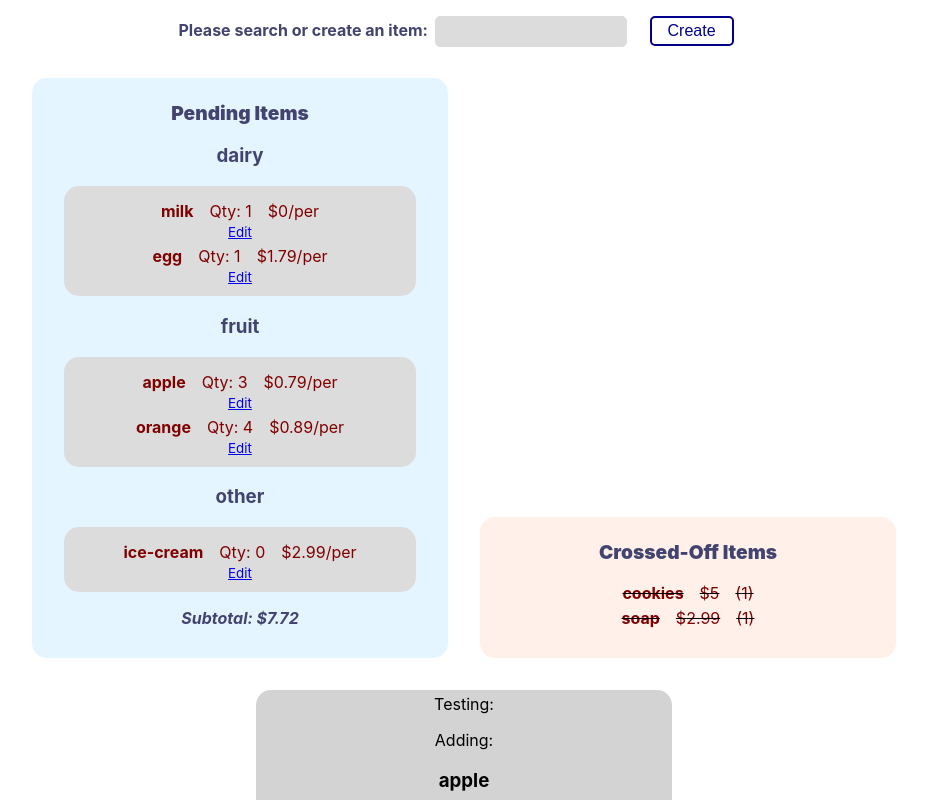
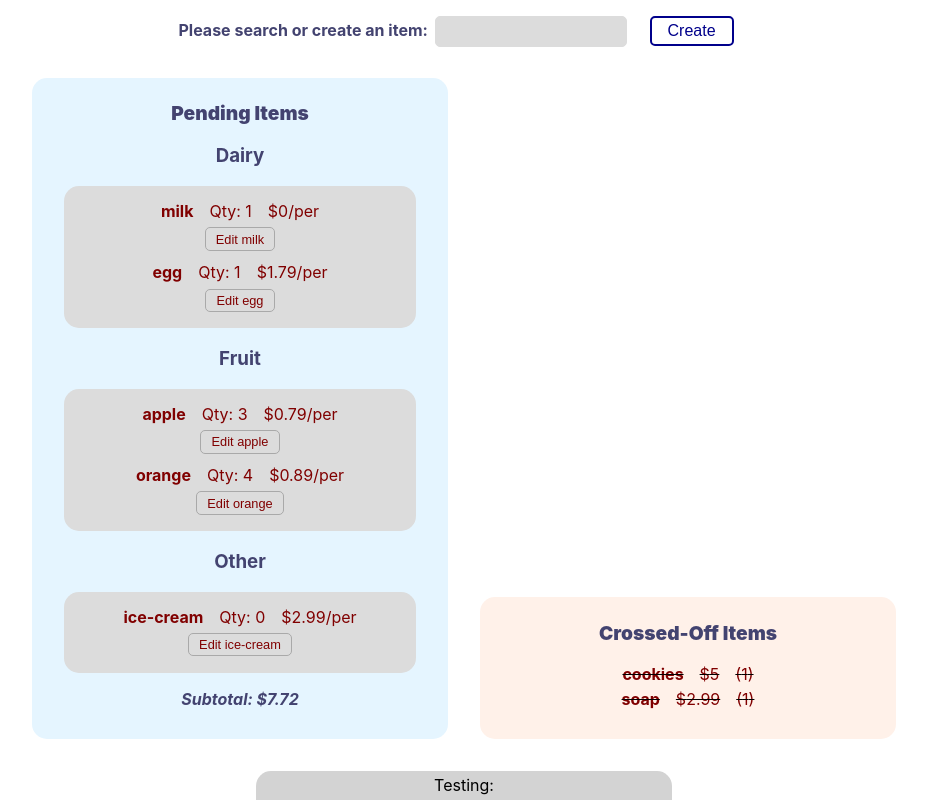
Before and after one commit to geeeedev/opstx-shopping-list-app, a React (Create React App) app: page / in a window 1280 px wide. Shown: the top 800 px of the page, without its empty margins (176-1103 px from the left). Built offline with nearby package versions, Linux system fonts and the light colour scheme.

Commit message:
edit link - cleaned up as Button title case - added for catg/item name default value - cleaned up catg/price

```diff
--- a/src/components/ShoppingList.js
+++ b/src/components/ShoppingList.js
@@ -16,7 +16,7 @@ import {
   EachItem,
   EachItemName,
   ItemInCategory,
-  A,
+  EditButton,
 } from "./StyledCSS";
 import EditItem from "./EditItem";
 
@@ -93,9 +93,9 @@ import EditItem from "./EditItem";
 
 const ShoppingList = () => {
   const [itemName, setItemName] = useState("");
-  const [category, setCategory] = useState("");
+  const [category, setCategory] = useState("Uncategorized");
   const [price, setPrice] = useState(0);
-  const [quantity, setQuantity] = useState(0);
+  const [quantity, setQuantity] = useState(1);
   const [isCrossedOff, setIsCrossedOff] = useState(false);
 
   const initList = [
@@ -154,11 +154,20 @@ const ShoppingList = () => {
   const [editActive, setEditActive] = useState(false);
   const [itemToEdit, setItemToEdit] = useState(null);
 
+  const toTitleCase = (str) => {
+    str = str.toLowerCase()
+        .split(" ")
+        .map((eaWord) => eaWord[0].toUpperCase() + eaWord.slice(1))
+        .join(" ");
+
+    return str;
+  };
+
   const handleAddNew = (e) => {
     e.preventDefault();
 
     const newItem = {
-      itemName: itemName,
+      itemName: toTitleCase(itemName),
       category,
       price,
       quantity,
@@ -226,10 +235,10 @@ const ShoppingList = () => {
   const categoriedDisplayList = displayList
     .filter((item) => item.isCrossedOff === false)
     .reduce((catObj, item) => {
-      if (!catObj.hasOwnProperty(item.category)) {
-        catObj[item.category] = [];
+      if (!catObj.hasOwnProperty(toTitleCase(item.category))) {
+        catObj[toTitleCase(item.category)] = [];
       }
-      catObj[item.category].push(item);
+      catObj[toTitleCase(item.category)].push(item);
       return catObj;
     }, {});
 
@@ -284,9 +293,9 @@ const ShoppingList = () => {
                             </EachItem>
                             <EachItem>${item.price ? item.price : "0"}/per</EachItem>
                           </PendingItem>
-                          <A href="#" onClick={(e) => handleEditing(e, item)}>
-                            Edit
-                          </A>
+                          <EditButton onClick={(e) => handleEditing(e, item)}>
+                            Edit {item.itemName}
+                          </EditButton>
                         </>
                       )
                     }
@@ -316,7 +325,7 @@ const ShoppingList = () => {
                 ? 1
                 : -1
             )
-            // sorted by category and then itemName
+            // sorted by itemName only (took out category sorting)
             // Credit: researched and found above sorting solution from:
             // https://flaviocopes.com/how-to-sort-array-of-objects-by-property-javascript/
             .map((item, idx) => {
--- a/src/components/StyledCSS.js
+++ b/src/components/StyledCSS.js
@@ -110,7 +110,13 @@ export const EachItemName = styled(EachItem)`
   font-weight: bold;
 `;
 
-export const A = styled.a`
-  display: inline;
-  font-size: smaller;
+export const EditButton = styled(Button)`
+  background: gainsboro;
+  color: maroon;
+  font-size: 0.8em;
+  margin: 0.5em;
+  padding: 0.25em 0.8em;
+  border: 1px solid darkgrey;
+  border-radius: 5px;
+  // outline: 1px dotted red;
 `;
```
